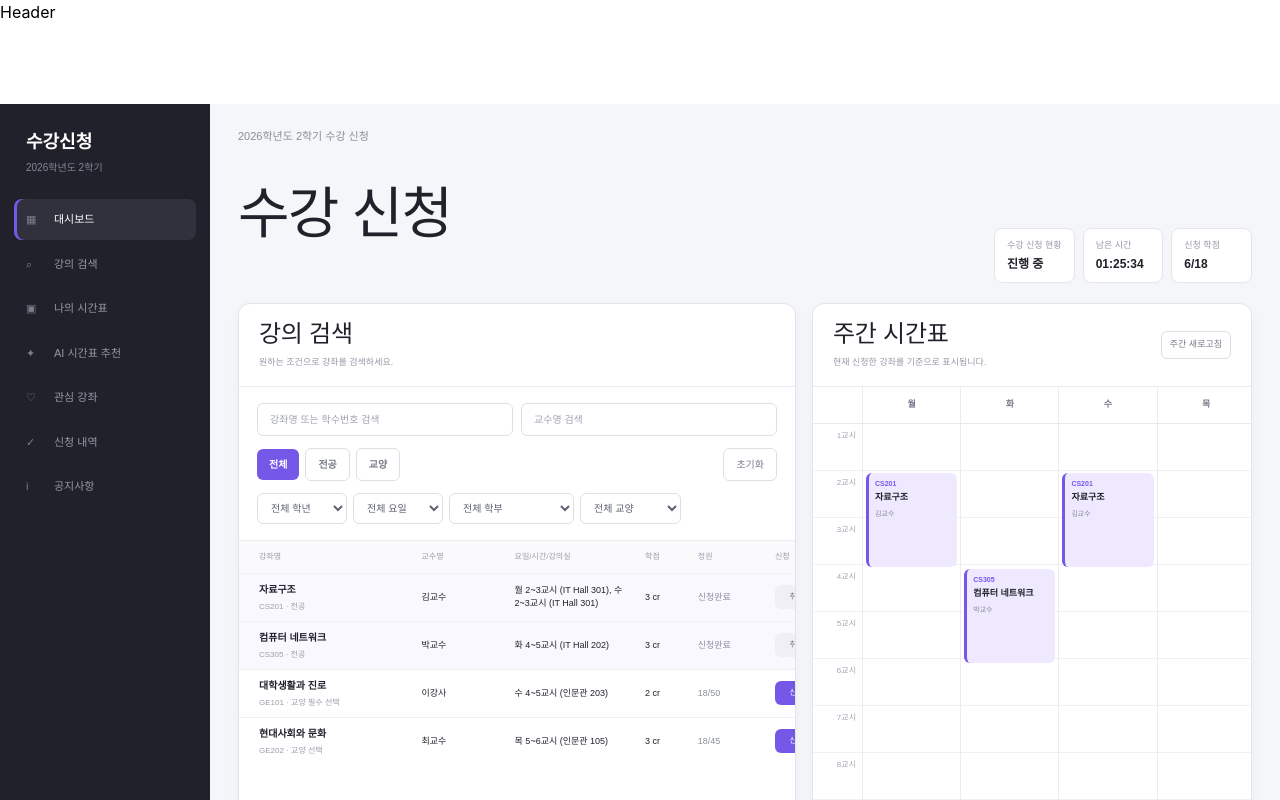
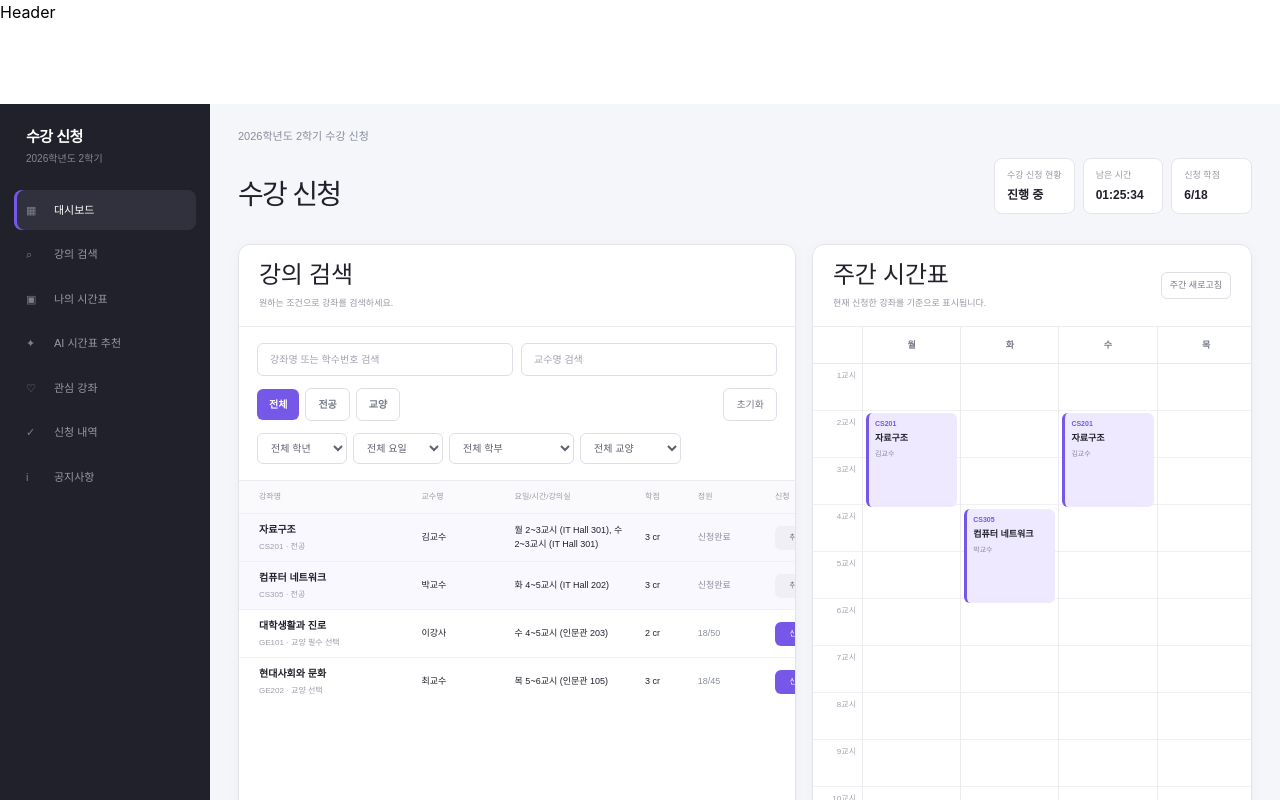
Before and after one commit to Jongho-Lee-dev/course-recommendation-timetable, a React (Vite) app in the folder frontend/: page / in a window 1280 px wide. Shown: the top 800 px of the page. Built offline with nearby package versions, Linux system fonts and the light colour scheme.

Commit message:
style: 수강 신청 제목 및 현황 카드 레이아웃 조정

```diff
--- a/frontend/src/pages/HomePage.tsx
+++ b/frontend/src/pages/HomePage.tsx
@@ -135,8 +135,8 @@ export default function HomePage() {
   return (
     <div className="grid min-h-[calc(100vh-72px)] grid-cols-1 bg-[#f5f6f9] font-['Pretendard',sans-serif] text-[#20212b] min-[701px]:grid-cols-[210px_minmax(0,1fr)]">
       <aside className="flex min-h-auto flex-col bg-[#20212a] px-3.5 py-6 text-[#d7d8df] min-[701px]:min-h-[calc(100vh-72px)]">
-        <div className="px-3 text-lg font-extrabold text-white">
-          수강신청
+        <div className="whitespace-nowrap px-3 text-[15px] font-extrabold leading-tight tracking-[-0.5px] text-white">
+          수강 신청
         </div>
 
         <div className="px-3 pb-6 pt-1 text-[10px] text-[#858796]">
@@ -186,12 +186,12 @@ export default function HomePage() {
       </aside>
 
       <main className="mx-auto w-full max-w-[1500px] min-w-0 px-4 py-6 min-[1101px]:px-7">
-        <section className="mb-5 flex flex-col items-start justify-between gap-3 min-[701px]:flex-row min-[701px]:items-end">
+        <section className="flex items-center justify-between">
           <div>
-            <div className="mb-1 text-[11px] text-[#8a8d9b]">
+            <div className="text-[11px] text-[#8a8d9b]">
               2026학년도 2학기 수강 신청
             </div>
-            <h1 className="text-2xl font-bold tracking-tight">
+            <h1 className="!text-[28px] font-extrabold leading-tight tracking-[-1px] text-[#20212b]">
               수강 신청
             </h1>
           </div>
```
